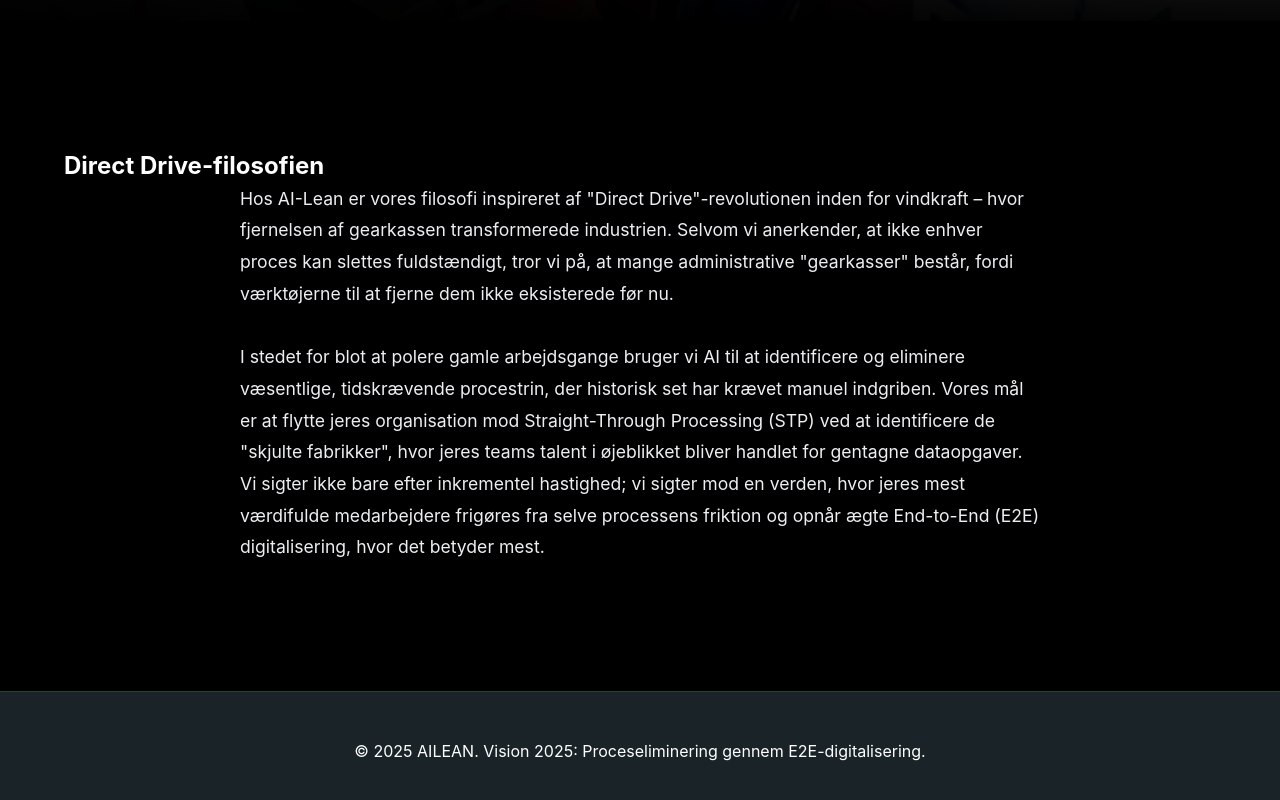
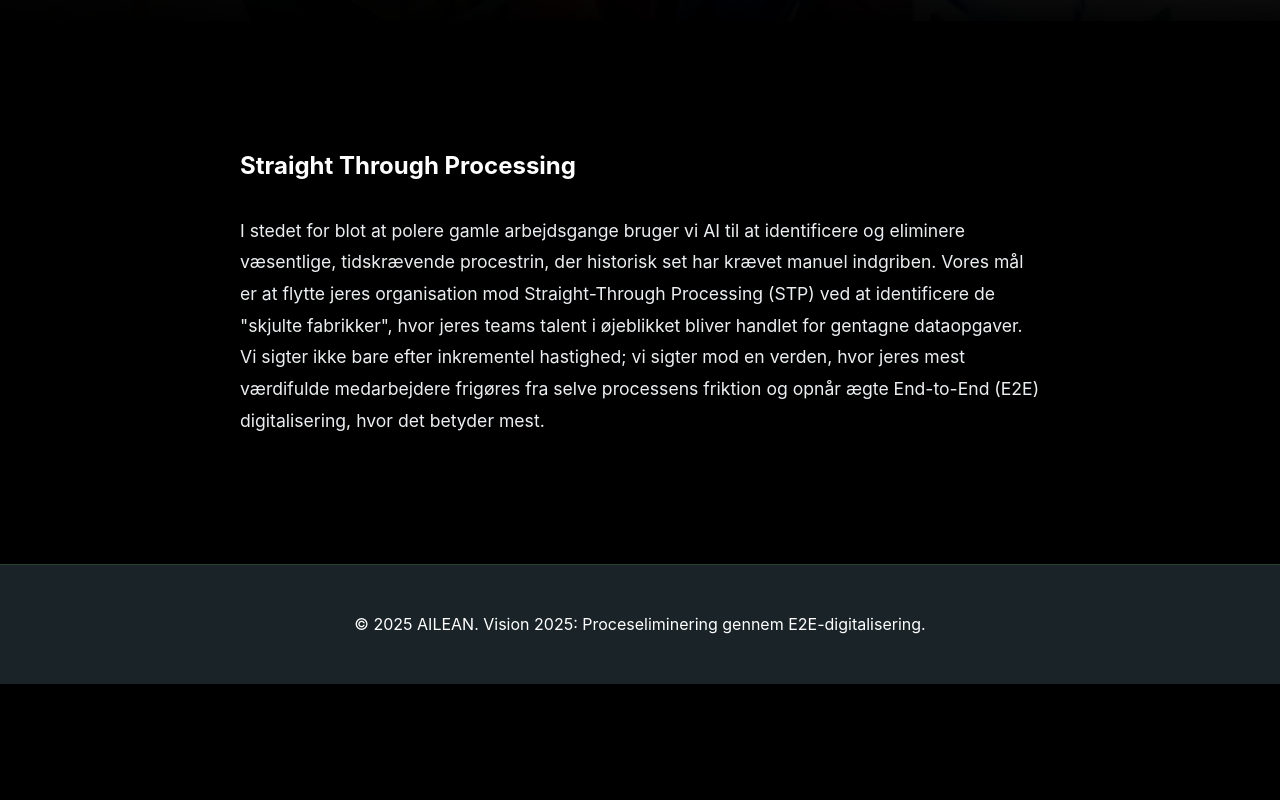
Before and after one commit to kristiansteen/vimpl, a plain HTML site: page frontend/ailean-philosophy.html in a window 1280 px wide. Shown: the part 779-1579 px from the top of the page. After the commit the page ends 1463 px from the top, so only its background shows below. Drawn offline with Linux system fonts and the light colour scheme.

Commit message:
refactor: align philosophy title and update content to STP

```diff
--- a/frontend/ailean-philosophy.html
+++ b/frontend/ailean-philosophy.html
@@ -451,20 +451,14 @@
     <!-- Direct Drive Philosophy Section -->
     <section class="text-section" style="padding: 8rem 0; background: var(--dark-grey);">
         <div class="container">
-            <div class="section-header">
-                <h2 data-lang="da">Direct Drive-filosofien</h2>
-                <h2 data-lang="en">The Direct Drive Philosophy</h2>
+            <div class="section-header" style="max-width: 800px; margin: 0 auto 2rem auto;">
+                <h2 data-lang="da">Straight Through Processing</h2>
+                <h2 data-lang="en">Straight Through Processing</h2>
             </div>
 
             <div class="text-content"
                 style="max-width: 800px; margin: 0 auto; font-size: 1.1rem; line-height: 1.8; color: var(--light-grey);">
                 <div data-lang="da">
-                    <p style="margin-bottom: 2rem;">
-                        Hos AI-Lean er vores filosofi inspireret af "Direct Drive"-revolutionen inden for vindkraft –
-                        hvor fjernelsen af gearkassen transformerede industrien. Selvom vi anerkender, at ikke enhver
-                        proces kan slettes fuldstændigt, tror vi på, at mange administrative "gearkasser" består, fordi
-                        værktøjerne til at fjerne dem ikke eksisterede før nu.
-                    </p>
                     <p>
                         I stedet for blot at polere gamle arbejdsgange bruger vi AI til at identificere og eliminere
                         væsentlige, tidskrævende procestrin, der historisk set har krævet manuel indgriben. Vores mål er
@@ -476,12 +470,6 @@
                     </p>
                 </div>
                 <div data-lang="en">
-                    <p style="margin-bottom: 2rem;">
-                        At AI-Lean, our philosophy is inspired by the "Direct Drive" revolution in wind power—where
-                        removing the gearbox transformed the industry. While we acknowledge that not every process can
-                        be deleted entirely, we believe that many administrative "gearboxes" remain because the tools to
-                        remove them didn't exist until now.
-                    </p>
                     <p>
                         Instead of just polishing old workflows, we use AI to identify and eliminate essential,
                         time-consuming process steps that have historically required manual intervention. Our goal is to
```
